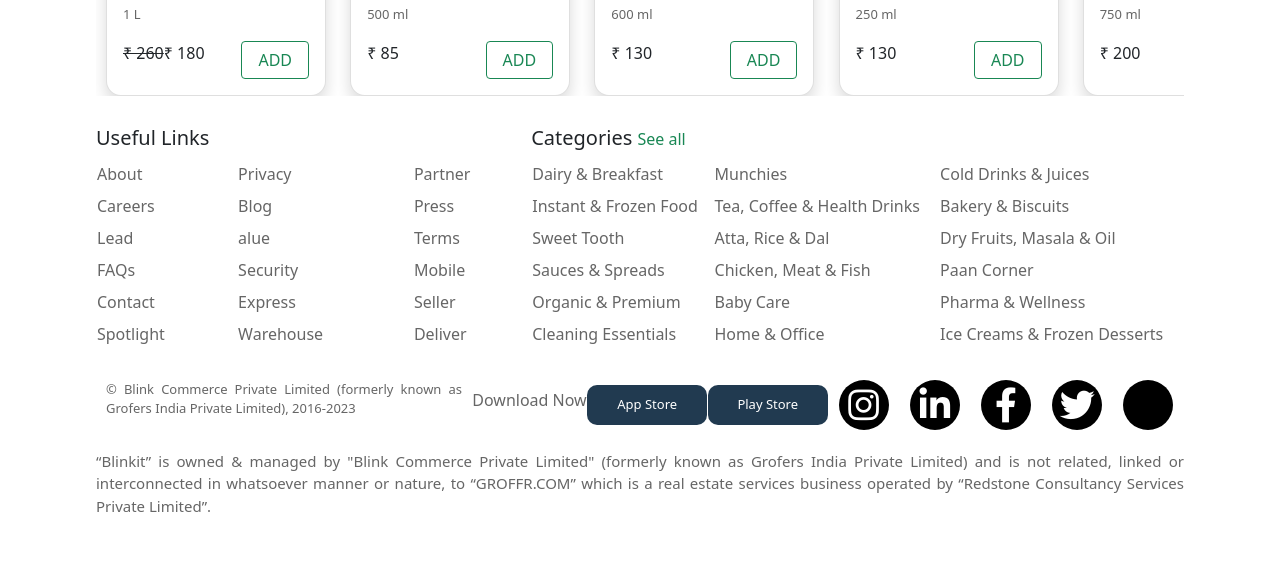
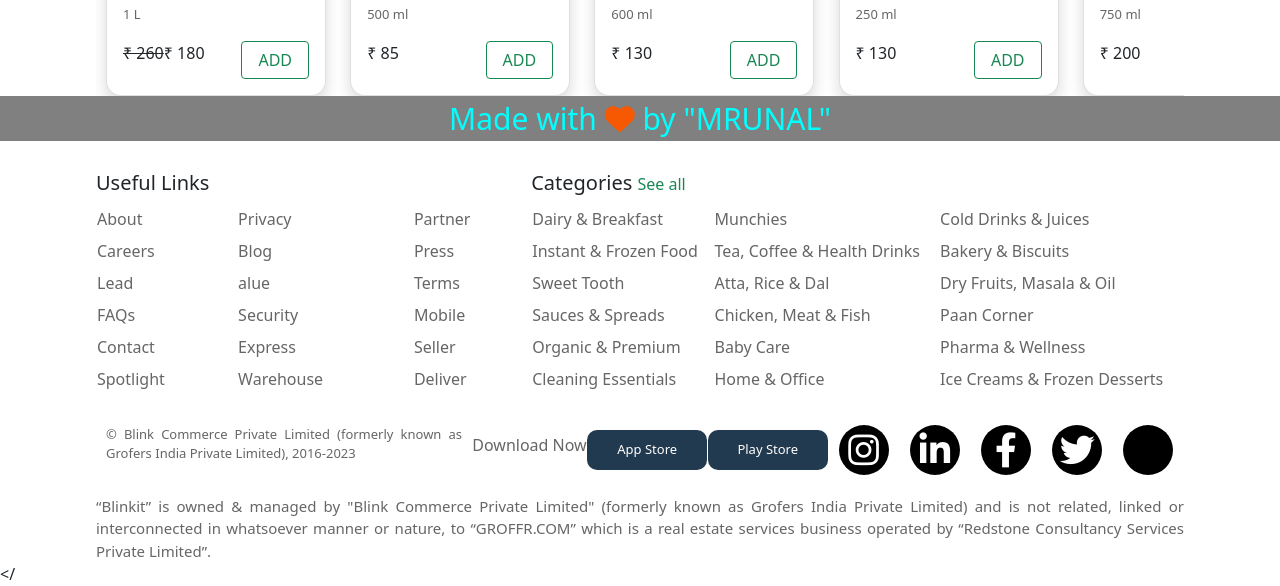
Before and after one commit to mrunal3006/Blinkit-clone, a plain HTML site: page index.html in a window 1280 px wide. Shown: the part 1766-2352 px from the top of the page. Before the commit the page ends 2283 px from the top, so only its background shows below. Drawn offline with nearby package versions, Linux system fonts and the light colour scheme.

Commit message:
made with

```diff
--- a/index.html
+++ b/index.html
@@ -223,6 +223,9 @@
             </div>
         </div>
  </section>
+ <section >
+    <p style="text-align: center; background-color: grey; color: aqua; font-size: 30px;">Made with <i class="fa-solid fa-heart" style="color: #f75802;"></i> by "MRUNAL"</p>
+ </section>
  <footer>
     <div id="my-footer-row-1">
         <div id="footer_table_1">
@@ -326,4 +329,4 @@
         crossorigin="anonymous"></script>
 </body>
 
-</html>
+</
```
